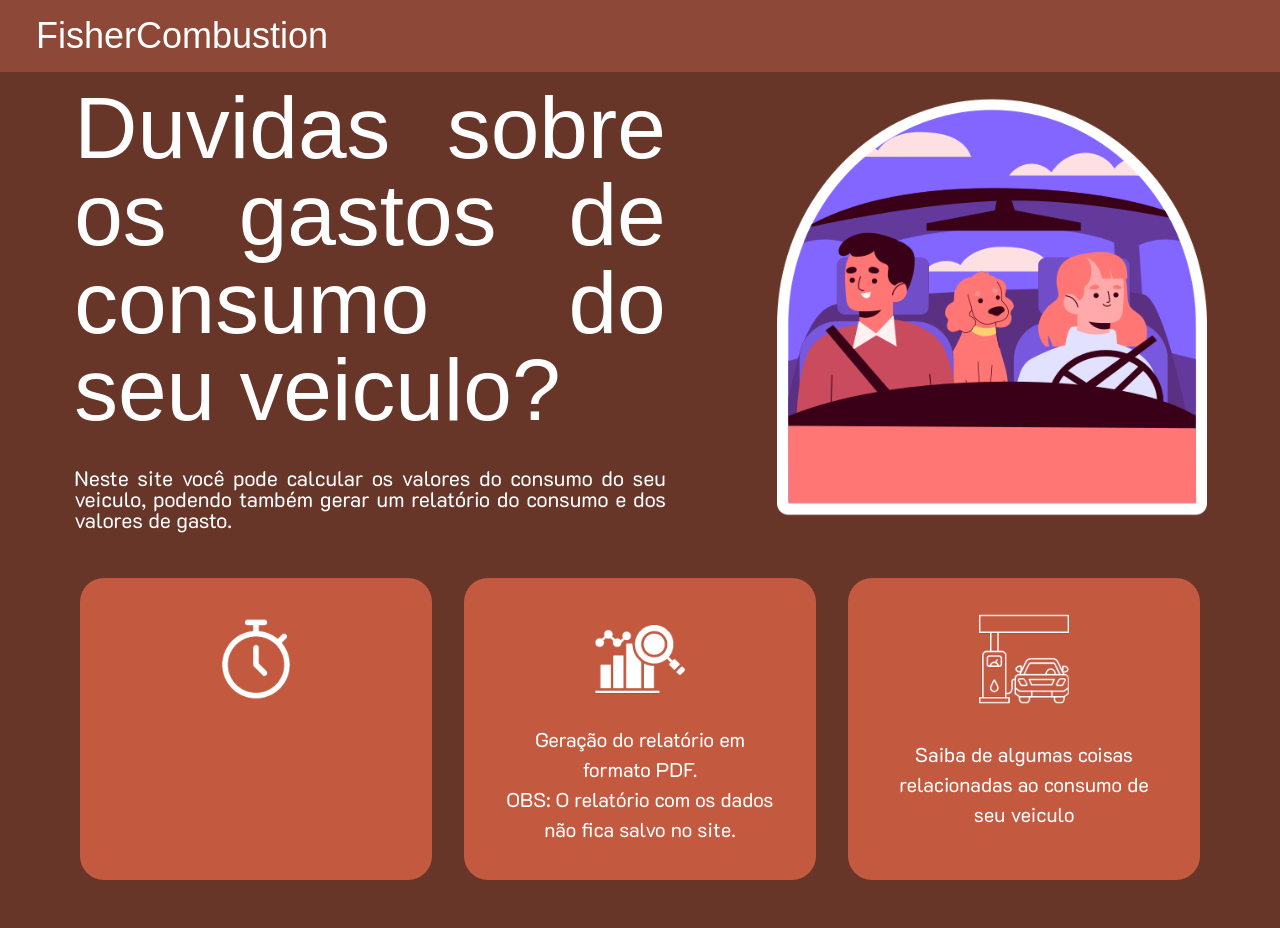
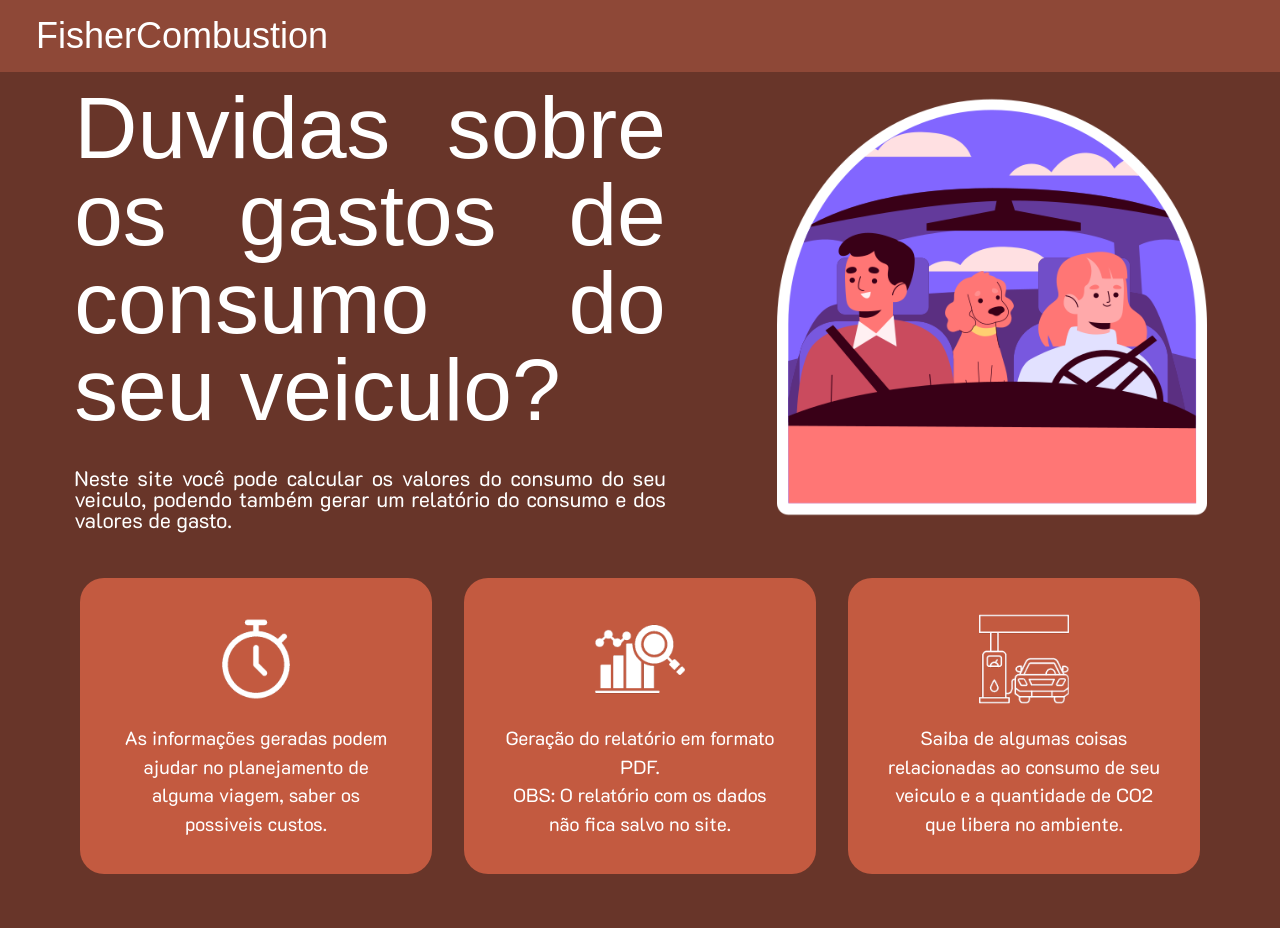
Before and after one commit to Guilherme-Ferreira-Tombini/Fisher-combustion, a Next.js app: page / in a window 1280 px wide. Shown: the top 928 px of the page. Built offline with nearby package versions, Linux system fonts and the light colour scheme; a web font is replaced by a local one.

Commit message:
feat: adjusted text and font size of topics

```diff
--- a/src/app/components/ExplanatoryTopics.tsx
+++ b/src/app/components/ExplanatoryTopics.tsx
@@ -5,13 +5,13 @@ export default function ExplanatoryTopics(){
         <div className="w-[90%] grid grid-cols-3 mt-5 mobile:grid-cols-1 mobile:gap-1">
             <Topics
               image={"/img/cronometro 1.png"}
-              text={" "}/>
+              text={"As informações geradas podem ajudar no planejamento de alguma viagem, saber os possiveis custos."}/>
             <Topics
               image={"/img/analise-de-dados 1.png"}
               text={"Geração do relatório em formato PDF.\nOBS: O relatório com os dados não fica salvo no site."}/>
             <Topics
               image={"/img/posto-de-gasolina 1.png"}
-              text={"Saiba de algumas coisas relacionadas ao consumo de seu veiculo "}/>
+              text={"Saiba de algumas coisas relacionadas ao consumo de seu veiculo e a quantidade de CO2 que libera no ambiente."}/>
         </div>
     )
 }
--- a/src/app/components/Topics.tsx
+++ b/src/app/components/Topics.tsx
@@ -22,7 +22,7 @@ export default function Topics({image, text} : TopicsProps) {
                 alt={"Image"}
                 width={90} height={90}/>
 
-               <h5 className="text-center font-k2d text-[20px] m-5 mobile:text-[20px] mobile:p-3">
+               <h5 className="text-center font-k2d text-[19px] m-5 mobile:text-[20px] mobile:p-3">
                   {paragraph}
                </h5>
            </div>
```
